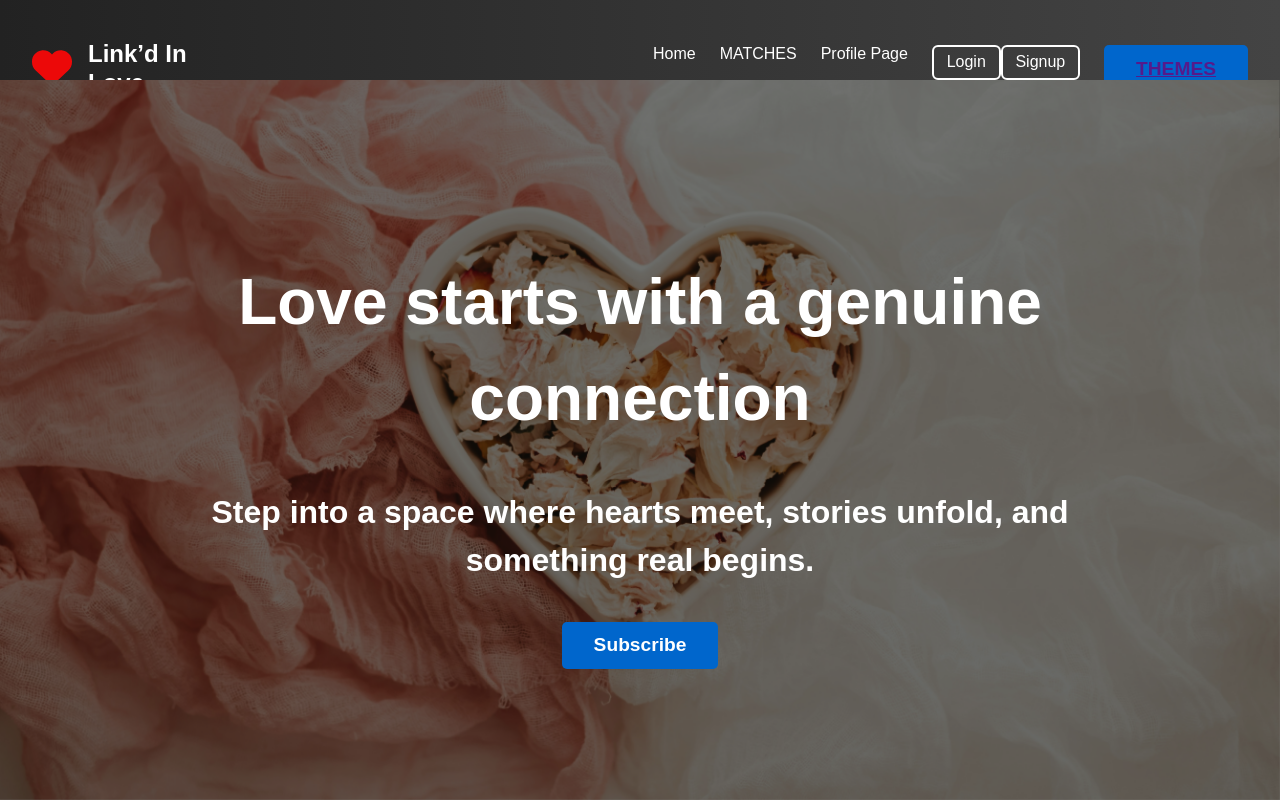
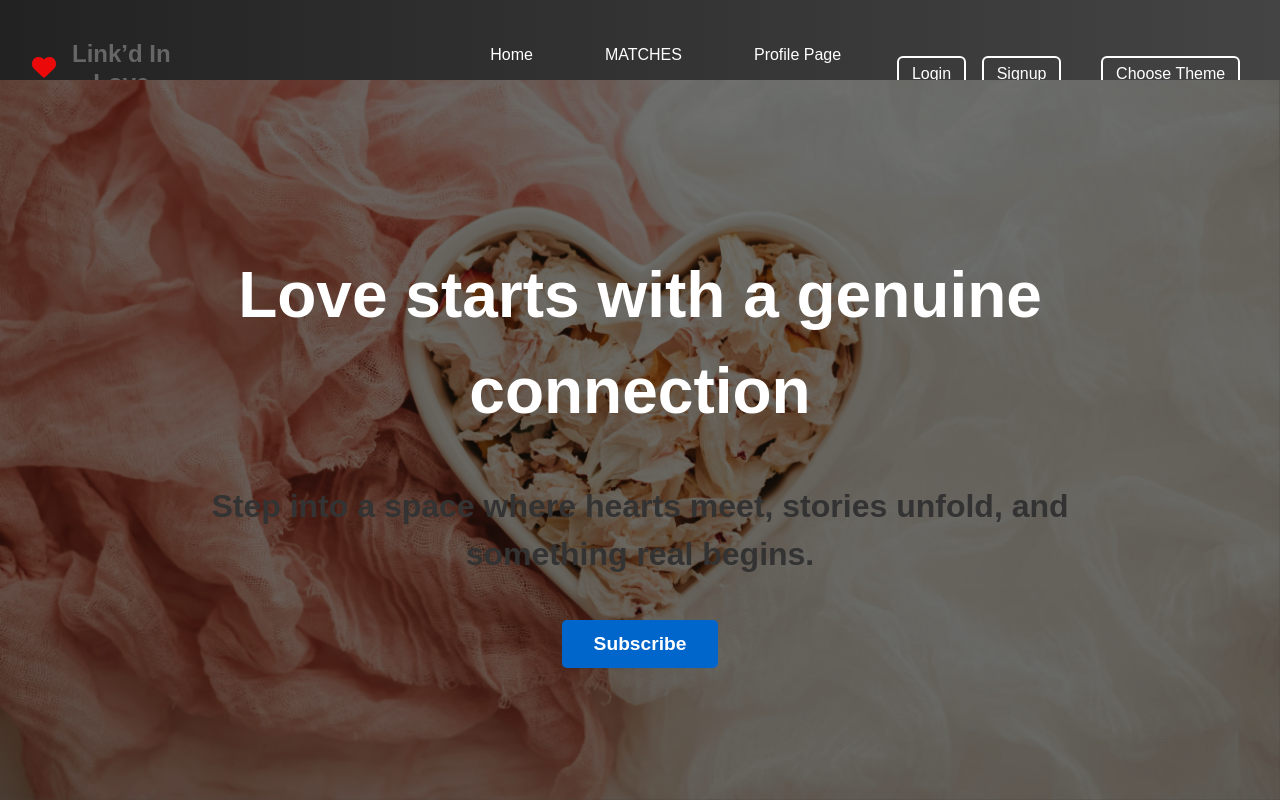
Before and after one commit to 4512yasir/crushline-link-d-in-love, a React (Vite) app: page /login in a window 1280 px wide. Built offline with nearby package versions, Linux system fonts and the light colour scheme.

Commit message:
footer.css

```diff
--- a/src/Components/Footer.jsx
+++ b/src/Components/Footer.jsx
@@ -1,4 +1,5 @@
 import React from "react";
+import '../Css/Footer.css'
 
 function SocialMediaIcons({ gitAccount, instagram, email }) {
     return (
--- a/src/Components/Header.jsx
+++ b/src/Components/Header.jsx
@@ -1,29 +1,23 @@
-import React, { useState } from "react";
+import React, { useState, useContext } from "react";
 import LoginCard from "./LoginCard";
-import SignUp from './SignUp';
+import SignUp from "./SignUp";
+import { ThemeContext } from "../Themes/Usertheme";
 import "../Css/Header.css";
 
 export default function Header({ login, signup }) {
   const [isLoggedIn, setIsLoggedIn] = useState(false);
   const [isLoginVisible, setLoginVisible] = useState(false);
   const [isSignupVisible, setSignupVisible] = useState(false);
+  const [showThemeModal, setShowThemeModal] = useState(false);
 
-  // login
-  const handleLoginClick = () => {
-    setLoginVisible(true);
-  };
+  const { changeTheme } = useContext(ThemeContext);
+  // Login modal handlers
+  const handleLoginClick = () => setLoginVisible(true);
+  const handleCloseLogin = () => setLoginVisible(false);
 
-  const handleCloseLogin = () => {
-    setLoginVisible(false);
-  };
-// sign up
-  const handleSignupClick = () => {
-    setSignupVisible(true);
-  };
-
-  const handleCloseSignup = () => {
-    setSignupVisible(false);
-  };
+  // Signup modal handlers
+  const handleSignupClick = () => setSignupVisible(true);
+  const handleCloseSignup = () => setSignupVisible(false);
 
   return (
     <>
@@ -58,7 +52,6 @@ export default function Header({ login, signup }) {
             </li>
 
             {!isLoggedIn && (
-              <>
               <li className="navLi">
                 <button onClick={handleLoginClick} className="login-btn">
                   {login}
@@ -67,15 +60,30 @@ export default function Header({ login, signup }) {
                   {signup}
                 </button>
               </li>
-              </>
             )}
 
-            <button>
-              <a href="">THEMES</a>
+            <li className="navLi">
+              <button
+                onClick={() => setShowThemeModal(!showThemeModal)}
+                className="login-btn"
+              >
+                Choose Theme
               </button>
+            </li>
           </ul>
         </div>
       </header>
+
+      {/* Theme Modal */}
+      {showThemeModal && (
+        <div className="theme-modal">
+          <h3>Select Theme</h3>
+          <button onClick={() => changeTheme("male-theme")}>Male</button>
+          <button onClick={() => changeTheme("female-theme")}>Female</button>
+          <button onClick={() => changeTheme("general-theme")}>General</button>
+          <button onClick={() => setShowThemeModal(false)}>Close</button>
+        </div>
+      )}
 
       {/* Login Modal */}
       {isLoginVisible && (
@@ -90,16 +98,17 @@ export default function Header({ login, signup }) {
         </div>
       )}
 
+      {/* Signup Modal */}
       {isSignupVisible && (
         <div className="modalOverlay">
           <div className="modalContent">
             <SignUp handleClose={handleCloseSignup} />
+            <button onClick={handleCloseSignup} className="closeModalBtn">
+              Close
+            </button>
           </div>
         </div>
       )}
-
-
-
     </>
   );
 }
--- a/src/Components/MalePage.css
+++ b/src/Components/MalePage.css
@@ -1,7 +1,7 @@
 .male-page {
     text-align: center;
     background-color: #121212;
-    color: #fff;
+    color: white;
     font-family: Arial, sans-serif;
     padding: 50px;
 }
@@ -9,6 +9,12 @@
 header {
     background: linear-gradient(to right, #222, #444);
     padding: 40px;
+}
+.crushline{
+    color: white;
+}
+.tagline{
+    color: white;
 }
 
 .cta-btn {
--- a/src/Components/SignUp.jsx
+++ b/src/Components/SignUp.jsx
@@ -20,6 +20,7 @@ const SignUp = ({ handleClose }) => {
   };
 
   return (
+
     <div className="signup-container">
       <h2><i>Welcome to Crushline</i></h2>
       <p>✨✨✨</p>
@@ -30,8 +31,11 @@ const SignUp = ({ handleClose }) => {
         <input type="email" name="email" placeholder="Email" className="signup-input" onChange={handleChange} required />
         <input type="tel" name="phone" placeholder="Phone Number" className="signup-input" onChange={handleChange} required />
         <input type="password" name="password" placeholder="Password" className="signup-input" onChange={handleChange} required />
+        <input type="number" name="age" placeholder="Age" className="signup-input" onChange={handleChange} required />
         <button type="submit" className="signup-button">Sign Up</button>
       </form>
+      <h6>have account?<a href="./login">Login</a></h6>
+      <p className="or-text">or</p>
 
       <div className="social-login">
         <button className="facebook-btn">Sign up with Facebook</button>
--- /dev/null
+++ b/src/Css/Footer.css
@@ -0,0 +1,68 @@
+/* Footer container */
+.footer {
+    background-color: #f5f5f5;
+    padding: 2rem 1rem;
+    margin-top: 3rem;
+    border-top: 1px solid #e0e0e0;
+    box-shadow: inset 0 1px 4px rgba(0, 0, 0, 0.05);
+    display: flex;
+    flex-direction: column;
+    align-items: center;
+  }
+
+  /* Social media container */
+  .SocialsContainer {
+    display: flex;
+    justify-content: center;
+    gap: 1.5rem;
+    margin-top: 1rem;
+  }
+
+  /* Social media icons */
+  .SocialsContainer img {
+    width: 32px;
+    height: 32px;
+    transition: transform 0.3s ease;
+    cursor: pointer;
+  }
+
+  .SocialsContainer img:hover {
+    transform: scale(1.1);
+  }
+
+  /* Logo section */
+  .logoDiv {
+    display: flex;
+    align-items: center;
+    gap: 0.5rem;
+    margin-bottom: 0.5rem;
+  }
+
+  /* Heart logo image */
+  .logoImageDiv .logoImage {
+    width: 24px;
+    height: 24px;
+  }
+
+  /* Copyright image */
+  .copyrightImage {
+    width: 20px;
+    height: 20px;
+    opacity: 0.6;
+  }
+
+  /* Text container */
+  .logoNameDiv {
+    text-align: center;
+  }
+
+  .logoNamePara {
+    font-size: 0.9rem;
+    color: #666;
+    line-height: 1.4;
+  }
+
+  .logoNamePara span {
+    font-weight: 600;
+    color: #e91e63; /* Pink accent for branding */
+  }
--- a/src/Css/Header.css
+++ b/src/Css/Header.css
@@ -124,3 +124,41 @@
       opacity: 1;
     }
   }
+  /* src/Css/Header.css */
+
+/* Basic styling for modals */
+.modalOverlay {
+    position: fixed;
+    top: 0;
+    left: 0;
+    width: 100%;
+    height: 100%;
+    background-color: rgba(0, 0, 0, 0.5);
+    display: flex;
+    justify-content: center;
+    align-items: center;
+    z-index: 999;
+  }
+
+  .modalContent {
+    background-color: white;
+    padding: 20px;
+    border-radius: 5px;
+    max-width: 400px;
+    width: 100%;
+  }
+
+  .theme-modal {
+    position: fixed;
+    top: 20%;
+    left: 50%;
+    transform: translateX(-50%);
+    background-color: white;
+    padding: 20px;
+    z-index: 1000;
+    border-radius: 10px;
+  }
+
+  button {
+    margin-top: 10px;
+  }
--- a/src/Css/login.css
+++ b/src/Css/login.css
@@ -7,7 +7,7 @@ body {
     justify-content: center;
     align-items: center;
     height: 100vh;
-    background-color: #f0f0f0;
+    background-color: grey;
   }
 
   .app {
@@ -49,7 +49,7 @@ body {
 
   /* Login Card Modal */
   .login-modal {
-    background-color: rgba(0, 0, 0, 0.7);
+    background-color: rgba(146, 89, 89, 0.7);
     position: relative;
     padding: 20px;
     border-radius: 8px;
@@ -148,6 +148,14 @@ body {
    font-size: 0.9rem;
   }
 
+  p{
+    color: #333;
+  }
+
+  p a{
+    color:#0066cc;
+  }
+
   /* Responsive Design */
   @media (max-width: 600px) {
     .login-card {
--- a/src/Themes/Theme.js
+++ b/src/Themes/Theme.js
@@ -1,15 +1,22 @@
-// full theme object
+// theme/Themes.js
+import React, { useContext } from "react";
+import { ThemeContext } from "./usertheme";
+import "../Css/ThemePopup.css";
 
- const themes = {
+const Themes = ({ handleClose }) => {
+  const { changeTheme } = useContext(ThemeContext);
 
-    //general theme
-    general: {
-      background: "#fdf6f0",
-      primary: "#ff4b5c",
-      secondary: "#1e2022",
-      accent: "#ffb400",
-      font: "'Poppins', sans-serif",
-    },
+  return (
+    <div className="modalOverlay">
+      <div className="modalContent">
+        <h2>Choose Your Theme</h2>
+        <button onClick={() => changeTheme("general-theme")}>💖 General Theme</button>
+        <button onClick={() => changeTheme("male-theme")}>👦 Male Theme</button>
+        <button onClick={() => changeTheme("female-theme")}>👧 Female Theme</button>
+        <button onClick={handleClose} className="closeModalBtn">Close</button>
+      </div>
+    </div>
+  );
+};
 
-  };
-  export default themes;
+export default Themes;
--- a/src/Themes/Usertheme.jsx
+++ b/src/Themes/Usertheme.jsx
@@ -1,26 +1,24 @@
-// src/theme/useTheme.jsx
-import React, { createContext, useContext } from "react";
-import themes from "./Theme";
-// Creating the Context
-const ThemeContext = createContext();
+// src/Themes/Usertheme.jsx
+import React, { createContext, useState } from "react";
 
-// Creating the ThemeProvider component
-export const ThemeProvider = ({ children }) => {
+// Create the context
+export const ThemeContext = createContext();
+
+const ThemeProvider = ({ children }) => {
+  const [theme, setTheme] = useState("general-theme");
+
+  // Function to change the theme
+  const changeTheme = (newTheme) => {
+    setTheme(newTheme);
+    document.body.className = newTheme; // Apply the theme to body or wherever you'd like
+  };
+
   return (
-    <ThemeContext.Provider value={{ theme: themes }}>
-      <div
-        style={{
-          backgroundColor: themes.general.background, // Using general theme
-          fontFamily: themes.general.font, // Using general font
-          color: themes.general.text, // Using general text color
-          minHeight: "100vh",
-        }}
-      >
-        {children}
-      </div>
+    <ThemeContext.Provider value={{ theme, changeTheme }}>
+      {children}
     </ThemeContext.Provider>
   );
 };
 
-// Creating a custom hook to access the current theme
-export const useTheme = () => useContext(ThemeContext);
+// Default export of ThemeProvider
+export default ThemeProvider;
--- a/src/index.css
+++ b/src/index.css
@@ -10,3 +10,39 @@ html, body {
 #root {
   height: 100%;
 }
+/* GENERAL THEME */
+.general-theme {
+  --bg-color: #ffffff;
+  --text-color: #222;
+  --accent-color: #e75480;
+}
+
+/* MALE THEME */
+.male-theme {
+  --bg-color: #002B5B;
+  --text-color: #ffffff;
+  --accent-color: #4FACFE;
+}
+
+/* FEMALE THEME */
+.female-theme {
+  --bg-color: #FFE5EC;
+  --text-color: #880E4F;
+  --accent-color: #FF69B4;
+}
+
+/* Apply variables globally */
+body {
+  background-color: var(--bg-color);
+  color: var(--text-color);
+}
+
+button, a {
+  background-color: var(--accent-color);
+  color: white;
+  border: none;
+  padding: 0.5rem 1rem;
+  border-radius: 8px;
+  margin: 0.5rem;
+  cursor: pointer;
+}
--- a/src/main.jsx
+++ b/src/main.jsx
@@ -2,7 +2,7 @@ import { StrictMode } from 'react'
 import { createRoot } from 'react-dom/client'
 import './index.css'
 import App from './App.jsx'
-import { ThemeProvider } from './Themes/Usertheme.jsx'
+import ThemeProvider  from './Themes/Usertheme.jsx'
 
 createRoot(document.getElementById('root')).render(
   <StrictMode>
```
Also changed, not shown: src/Components/MalePage.jsx (+6 -6 lines). Lines whose indentation alone changed are shown as unchanged.
